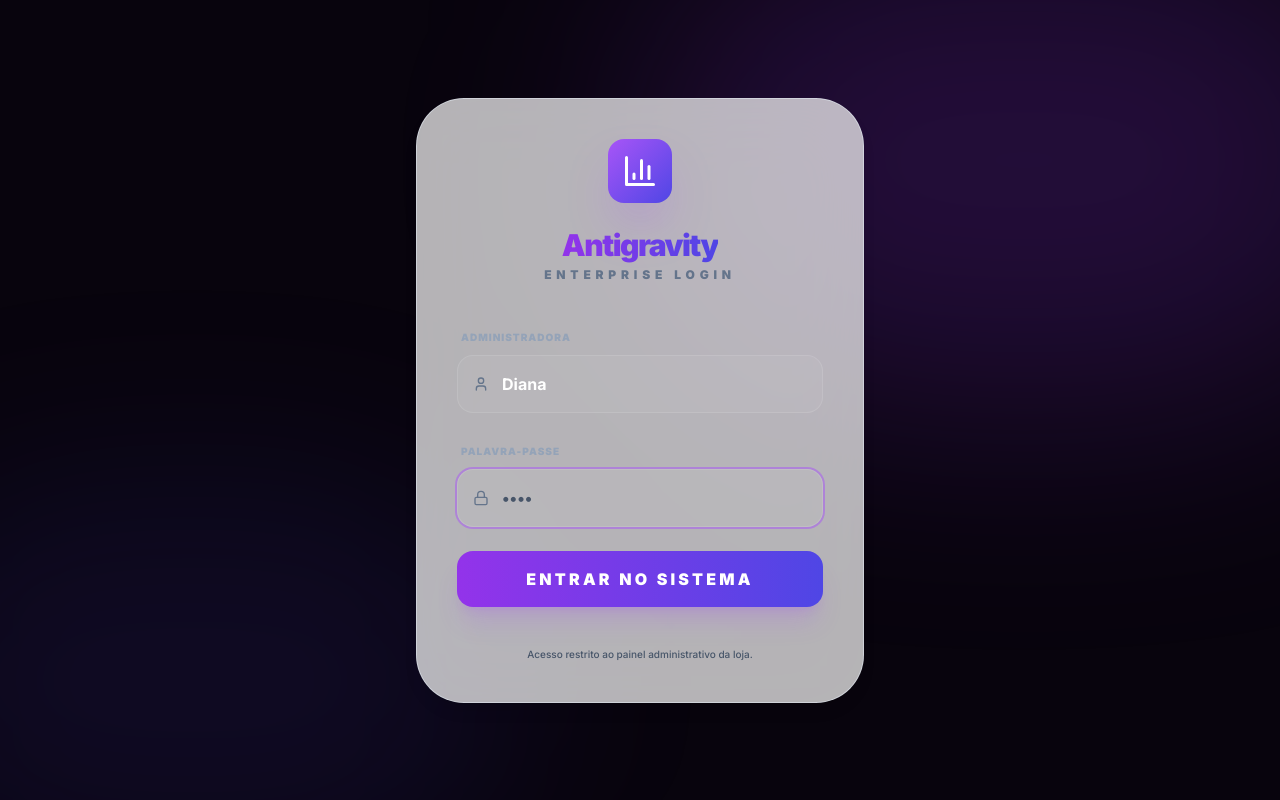
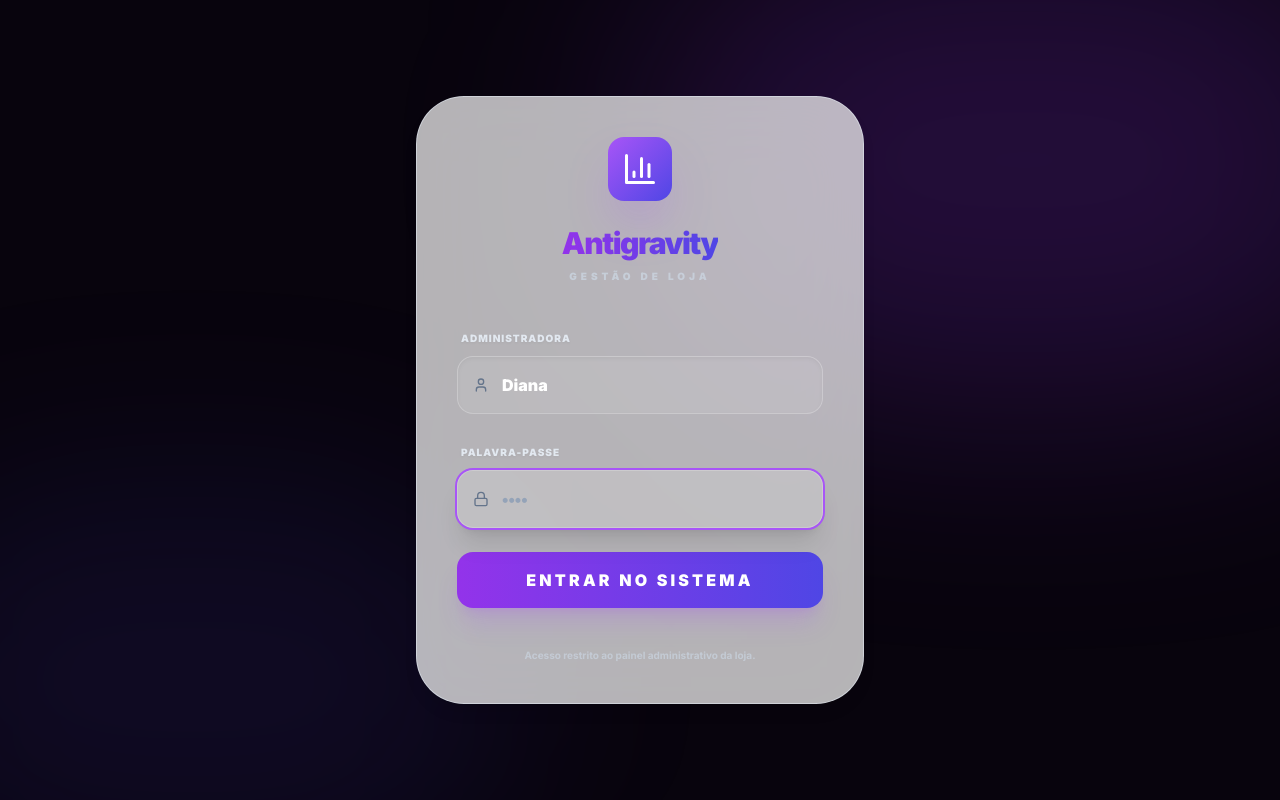
Before and after one commit to scapilix/Loja, a React (Vite) app: page /#/login in a window 1280 px wide. Built offline with nearby package versions, Linux system fonts and the light colour scheme.

Commit message:
UI_Fixes

```diff
--- a/src/components/Layout/AppLayout.tsx
+++ b/src/components/Layout/AppLayout.tsx
@@ -102,7 +102,7 @@ function AppLayout() {
           {!isSidebarCollapsed && (
             <div className="flex flex-col overflow-hidden whitespace-nowrap">
               <span className="font-black text-xl tracking-tighter text-gradient leading-none">Antigravity</span>
-              <span className="text-[9px] font-black uppercase tracking-[0.3em] text-purple-500/60 dark:text-purple-400/40 mt-1">Enterprise</span>
+              <span className="text-[9px] font-black uppercase tracking-[0.3em] text-purple-600 dark:text-purple-400 mt-1.5 drop-shadow-sm">Gestão de Loja</span>
             </div>
           )}
         </div>
@@ -169,9 +169,9 @@ function AppLayout() {
         className="lg:hidden fixed left-0 top-0 bottom-0 w-72 bg-white dark:bg-slate-900 z-50 flex flex-col shadow-2xl"
       >
          {/* Mobile content same as before */}
-         <div className="p-6 flex items-center gap-4 border-b border-purple-100 dark:border-white/10">
-            <span className="font-black text-xl">Antigravity</span>
-         </div>
+          <div className="p-6 flex items-center gap-4 border-b border-purple-100 dark:border-white/10">
+            <span className="font-black text-xl text-gradient">Gestão de Loja</span>
+          </div>
           <nav className="flex-1 px-4 space-y-2 mt-4">
           {navigation.map((item) => (
             <NavLink
--- a/src/pages/Login.tsx
+++ b/src/pages/Login.tsx
@@ -35,12 +35,12 @@ export default function Login() {
               <BarChart3 className="text-white w-9 h-9" />
             </div>
             <h1 className="text-3xl font-black text-gradient tracking-tighter">Antigravity</h1>
-            <p className="text-slate-500 text-xs font-black uppercase tracking-[0.4em] mt-1">Enterprise Login</p>
+            <p className="text-slate-300 text-[10px] font-black uppercase tracking-[0.4em] mt-2 opacity-80">Gestão de Loja</p>
           </div>
 
           <form onSubmit={handleSubmit} className="space-y-6">
             <div className="space-y-2">
-              <label className="text-[10px] font-black text-slate-400 uppercase tracking-widest ml-1">Administradora</label>
+              <label className="text-[10px] font-black text-slate-200 uppercase tracking-widest ml-1 drop-shadow-sm">Administradora</label>
               <div className="relative">
                 <div className="absolute inset-y-0 left-0 pl-4 flex items-center pointer-events-none">
                   <User className="h-4 w-4 text-slate-500" />
@@ -49,13 +49,13 @@ export default function Login() {
                   type="text"
                   readOnly
                   value="Diana"
-                  className="block w-full pl-11 pr-4 py-4 bg-white/5 border border-white/10 rounded-2xl text-white font-bold focus:outline-none cursor-default"
+                  className="block w-full pl-11 pr-4 py-4 bg-white/10 border border-white/20 rounded-2xl text-white font-black focus:outline-none cursor-default shadow-inner"
                 />
               </div>
             </div>
 
             <div className="space-y-2">
-              <label className="text-[10px] font-black text-slate-400 uppercase tracking-widest ml-1">Palavra-Passe</label>
+              <label className="text-[10px] font-black text-slate-200 uppercase tracking-widest ml-1 drop-shadow-sm">Palavra-Passe</label>
               <div className="relative">
                 <div className="absolute inset-y-0 left-0 pl-4 flex items-center pointer-events-none">
                   <Lock className="h-4 w-4 text-slate-500" />
@@ -66,7 +66,7 @@ export default function Login() {
                   autoFocus
                   value={passwordInput}
                   onChange={(e) => setPasswordInput(e.target.value)}
-                  className={`block w-full pl-11 pr-4 py-4 bg-white/5 border ${error ? 'border-rose-500' : 'border-white/10'} rounded-2xl text-white font-bold focus:outline-none focus:ring-2 focus:ring-purple-500/50 transition-all placeholder:text-slate-600`}
+                  className={`block w-full pl-11 pr-4 py-4 bg-white/15 border ${error ? 'border-rose-500' : 'border-white/20'} rounded-2xl text-white font-black focus:outline-none focus:ring-2 focus:ring-purple-500 transition-all placeholder:text-slate-400 shadow-xl`}
                 />
               </div>
               {error && (
@@ -89,7 +89,7 @@ export default function Login() {
             </button>
           </form>
 
-          <p className="text-center text-slate-600 text-[10px] font-medium mt-10">
+          <p className="text-center text-slate-300 text-[10px] font-bold mt-10 opacity-70">
             Acesso restrito ao painel administrativo da loja.
           </p>
         </div>
```
